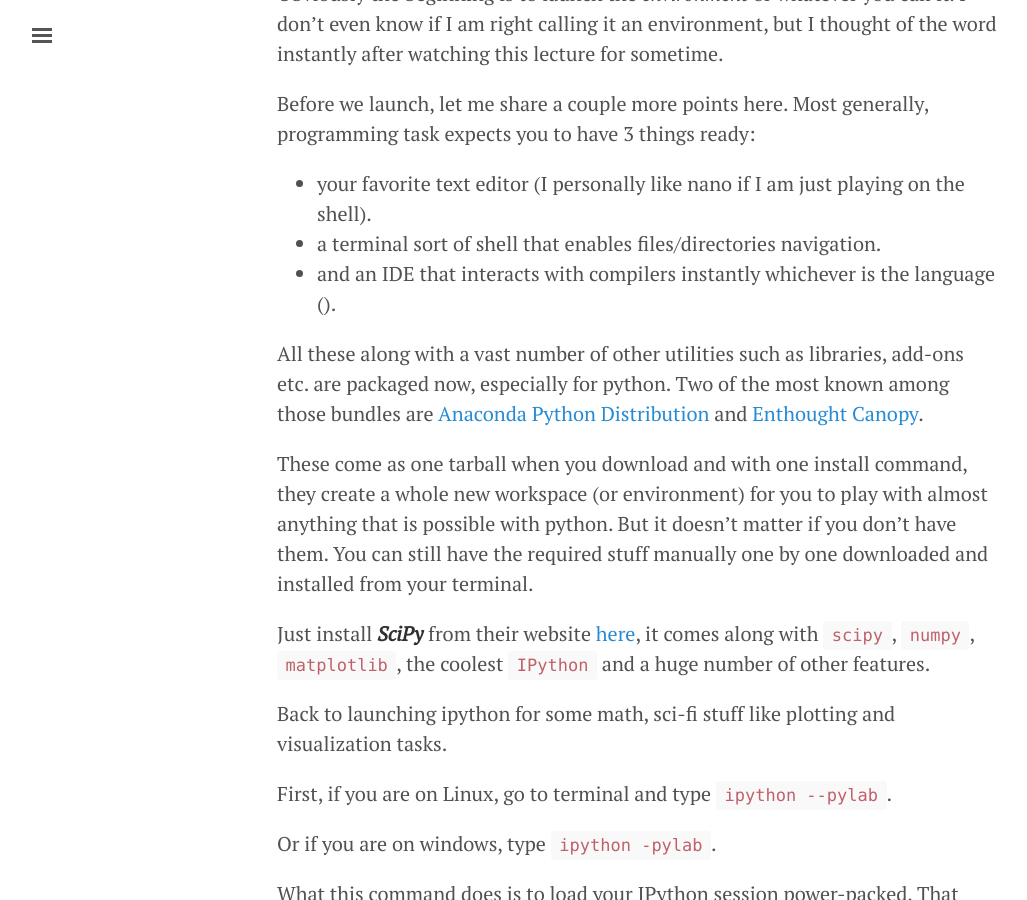
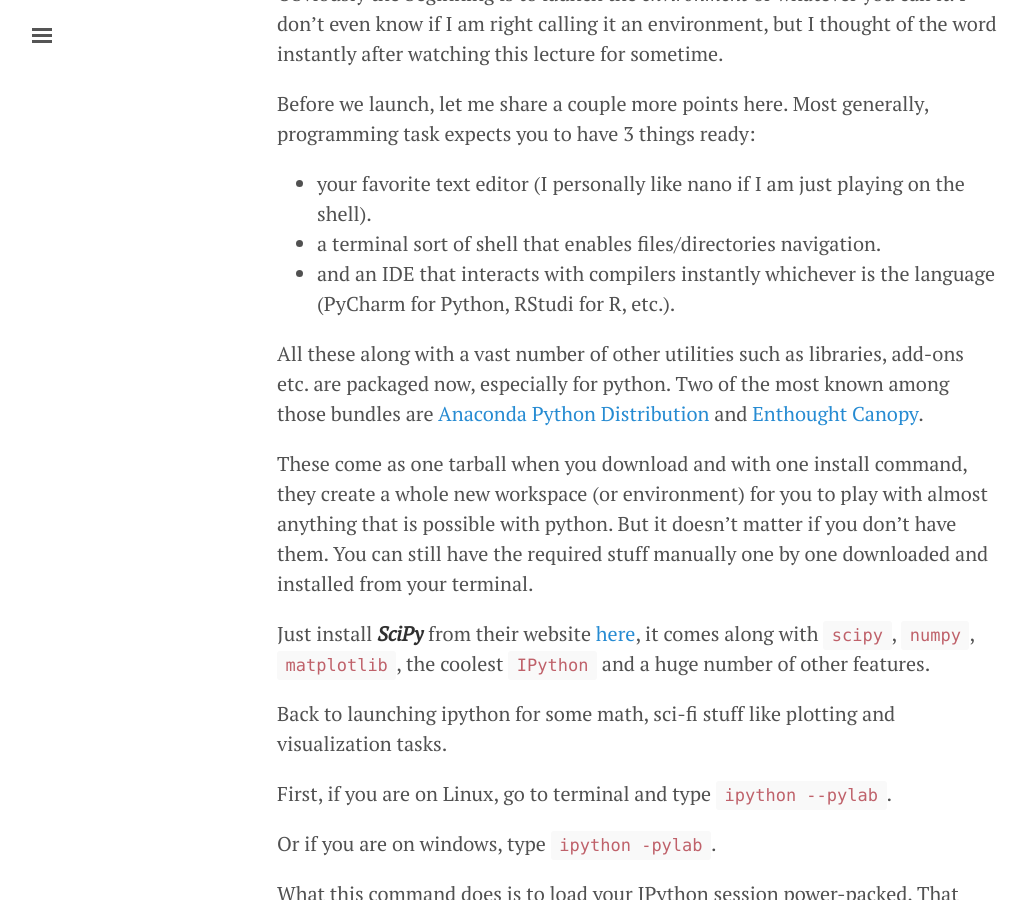
Before and after one commit to SurAnand/suranand.github.io, a Jekyll site: the page built from _posts/2014-12-20-coolIPython.md, in a window 1280 px wide and 900 px high, scrolled down 1003 px. Shown: the whole window, without its empty margins (3-1030 px from the left). Built offline with Jekyll 4.4.1, drawn with Linux system fonts in a browser that asks for light colours.

Commit message:
Updated a post

```diff
--- a/_posts/2014-12-20-coolIPython.md
+++ b/_posts/2014-12-20-coolIPython.md
@@ -21,13 +21,13 @@ Before we launch, let me share a couple more points here. Most generally, progra
 
 - your favorite text editor (I personally like nano if I am just playing on the shell).
 - a terminal sort of shell that enables files/directories navigation.
-- and an IDE that interacts with compilers instantly whichever is the language ().
+- and an IDE that interacts with compilers instantly whichever is the language (PyCharm for Python, RStudi for R, etc.).
 
 All these along with a vast number of other utilities such as libraries, add-ons etc. are packaged now, especially for python. Two of the most known among those bundles are [Anaconda Python Distribution](https://store.continuum.io/cshop/anaconda/) and [Enthought Canopy](https://www.enthought.com/products/canopy/).
 
 These come as one tarball when you download and with one install command, they create a whole new workspace (or environment) for you to play with almost anything that is possible with python. But it doesn't matter if you don't have them. You can still have the required stuff manually one by one downloaded and installed from your terminal.
 
-Just install ***SciPy*** from their website [here](scipy.org), it comes along with `scipy`, `numpy`, `matplotlib`, the coolest `IPython` and a huge number of other features.
+Just install ***SciPy*** from their website [here](http://scipy.org/), it comes along with `scipy`, `numpy`, `matplotlib`, the coolest `IPython` and a huge number of other features.
 
 Back to launching ipython for some math, sci-fi stuff like plotting and visualization tasks.
 
```
